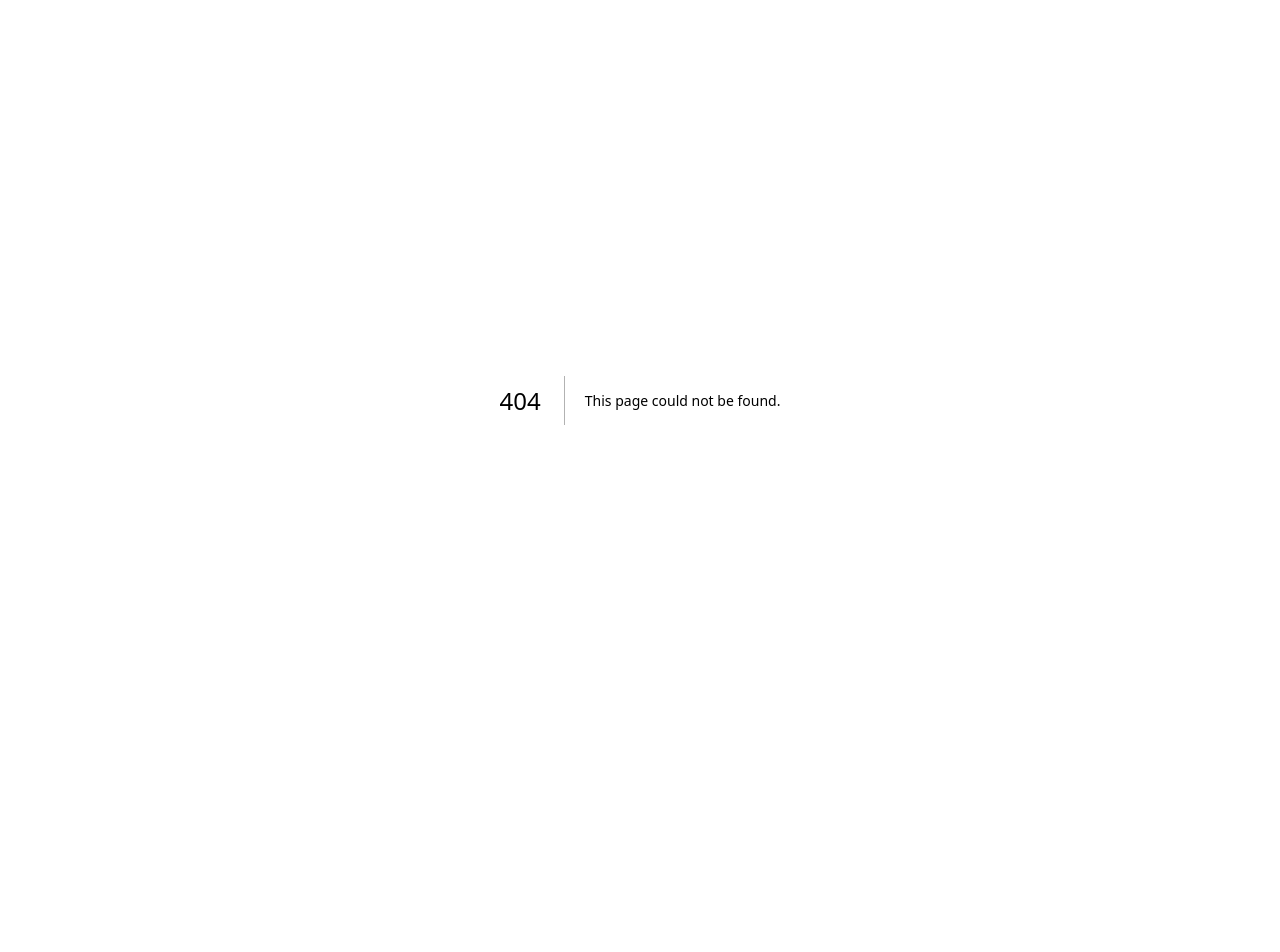
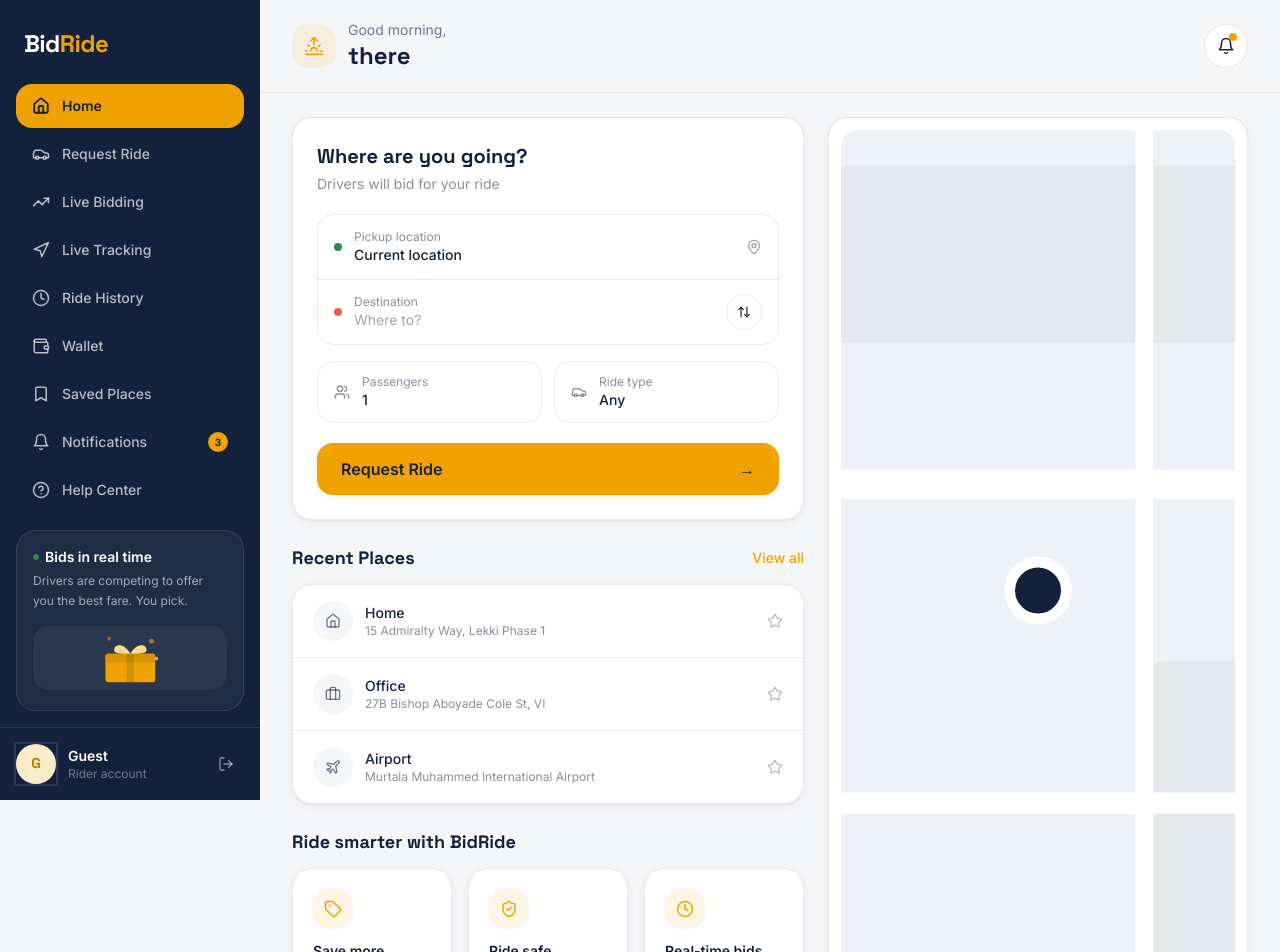
Before and after one commit to chike2510/bidride, a Next.js app: page /dashboard in a window 1280 px wide. Before the commit this address had no page. Shown: the top 952 px of the page. Before the commit the page ends 800 px from the top, so only its background shows below. Built offline with nearby package versions, Linux system fonts and the light colour scheme; no server answers.

Commit message:
Add files via upload

```diff
--- /dev/null
+++ b/app/dashboard/page.tsx
@@ -0,0 +1,155 @@
+"use client";
+
+import Link from "next/link";
+import { Sun, Sunrise, Moon, MapPin, ArrowUpDown, Users, Car, Star, Tag, ShieldCheck, Clock, Home, Briefcase, Plane } from "lucide-react";
+import { AppShell, useMobileMenu } from "@/components/layout/AppShell";
+import { TopBar } from "@/components/layout/TopBar";
+import { Card } from "@/components/ui/Card";
+import { Button } from "@/components/ui/Button";
+import { MapIllustration } from "@/components/illustrations/MapIllustration";
+import { recentPlaces } from "@/lib/data";
+import { useCurrentUser } from "@/lib/use-current-user";
+
+const placeIcons = { home: Home, briefcase: Briefcase, plane: Plane };
+
+function timeGreeting() {
+  const hour = new Date().getHours();
+  if (hour < 12) return { line: "Good morning,", icon: <Sunrise size={20} className="text-gold" /> };
+  if (hour < 18) return { line: "Good afternoon,", icon: <Sun size={20} className="text-gold" /> };
+  return { line: "Good evening,", icon: <Moon size={20} className="text-gold" /> };
+}
+
+function DashboardContent() {
+  const openMobileMenu = useMobileMenu();
+  const { user } = useCurrentUser();
+  const greeting = timeGreeting();
+
+  return (
+    <>
+      <TopBar
+        onMenuClick={openMobileMenu}
+        greeting={{
+          icon: greeting.icon,
+          name: user?.name ?? "there",
+          line: greeting.line,
+        }}
+      />
+
+      <main className="flex-1 px-5 sm:px-8 py-6 grid grid-cols-1 lg:grid-cols-[1fr_420px] gap-6">
+        <div className="flex flex-col gap-6">
+          <Card className="p-6">
+            <h2 className="font-display text-xl font-bold mb-1">Where are you going?</h2>
+            <p className="text-sm text-navy/50 mb-5">Drivers will bid for your ride</p>
+
+            <div className="rounded-input border border-cardBorder overflow-hidden mb-4">
+              <div className="flex items-center gap-3 px-4 py-3.5 border-b border-cardBorder">
+                <span className="h-2 w-2 rounded-full bg-success shrink-0" />
+                <div className="flex-1">
+                  <p className="text-xs text-navy/50">Pickup location</p>
+                  <p className="text-sm font-medium">Current location</p>
+                </div>
+                <MapPin size={16} className="text-navy/40" />
+              </div>
+              <div className="flex items-center gap-3 px-4 py-3.5 relative">
+                <span className="h-2 w-2 rounded-full bg-urgency shrink-0" />
+                <div className="flex-1">
+                  <p className="text-xs text-navy/50">Destination</p>
+                  <p className="text-sm text-navy/40">Where to?</p>
+                </div>
+                <button
+                  className="h-9 w-9 rounded-full border border-cardBorder flex items-center justify-center hover:bg-bg transition-colors"
+                  aria-label="Swap pickup and destination"
+                >
+                  <ArrowUpDown size={14} />
+                </button>
+              </div>
+            </div>
+
+            <div className="grid grid-cols-2 gap-3 mb-5">
+              <div className="rounded-input border border-cardBorder px-4 py-3 flex items-center gap-3">
+                <Users size={16} className="text-navy/50" />
+                <div>
+                  <p className="text-xs text-navy/50">Passengers</p>
+                  <p className="text-sm font-medium">1</p>
+                </div>
+              </div>
+              <div className="rounded-input border border-cardBorder px-4 py-3 flex items-center gap-3">
+                <Car size={16} className="text-navy/50" />
+                <div>
+                  <p className="text-xs text-navy/50">Ride type</p>
+                  <p className="text-sm font-medium">Any</p>
+                </div>
+              </div>
+            </div>
+
+            <Link href="/request-ride">
+              <Button size="lg" className="w-full justify-between">
+                Request Ride
+                <span aria-hidden>→</span>
+              </Button>
+            </Link>
+          </Card>
+
+          <div>
+            <div className="flex items-center justify-between mb-3">
+              <h3 className="font-display text-lg font-bold">Recent Places</h3>
+              <Link href="/saved-places" className="text-sm text-gold font-medium hover:underline">
+                View all
+              </Link>
+            </div>
+            <Card className="divide-y divide-cardBorder">
+              {recentPlaces.map((place) => {
+                const Icon = placeIcons[place.icon];
+                return (
+                  <div key={place.id} className="flex items-center gap-3 px-5 py-4">
+                    <span className="h-10 w-10 rounded-full bg-bg flex items-center justify-center shrink-0">
+                      <Icon size={16} className="text-navy/60" />
+                    </span>
+                    <div className="min-w-0 flex-1">
+                      <p className="text-sm font-medium">{place.label}</p>
+                      <p className="text-xs text-navy/50 truncate">{place.address}</p>
+                    </div>
+                    <Star size={16} className="text-navy/30" />
+                  </div>
+                );
+              })}
+            </Card>
+          </div>
+
+          <div>
+            <h3 className="font-display text-lg font-bold mb-3">Ride smarter with BidRide</h3>
+            <div className="grid grid-cols-1 sm:grid-cols-3 gap-4">
+              {[
+                { icon: Tag, title: "Save more", body: "Drivers compete to offer you the best fares." },
+                { icon: ShieldCheck, title: "Ride safe", body: "All drivers are verified and background checked." },
+                { icon: Clock, title: "Real-time bids", body: "Watch fares drop live and pick the best ride." },
+              ].map((f) => (
+                <Card key={f.title} hoverLift className="p-5">
+                  <span className="h-10 w-10 rounded-input bg-gold/10 flex items-center justify-center mb-3">
+                    <f.icon size={18} className="text-gold" />
+                  </span>
+                  <p className="font-semibold text-sm mb-1">{f.title}</p>
+                  <p className="text-xs text-navy/50 leading-relaxed">{f.body}</p>
+                </Card>
+              ))}
+            </div>
+          </div>
+        </div>
+
+        <Card className="p-3 h-72 lg:h-full relative overflow-hidden">
+          <div className="absolute inset-3 rounded-input overflow-hidden">
+            <MapIllustration className="h-full w-full" />
+          </div>
+        </Card>
+      </main>
+    </>
+  );
+}
+
+export default function DashboardPage() {
+  return (
+    <AppShell>
+      <DashboardContent />
+    </AppShell>
+  );
+}
```
